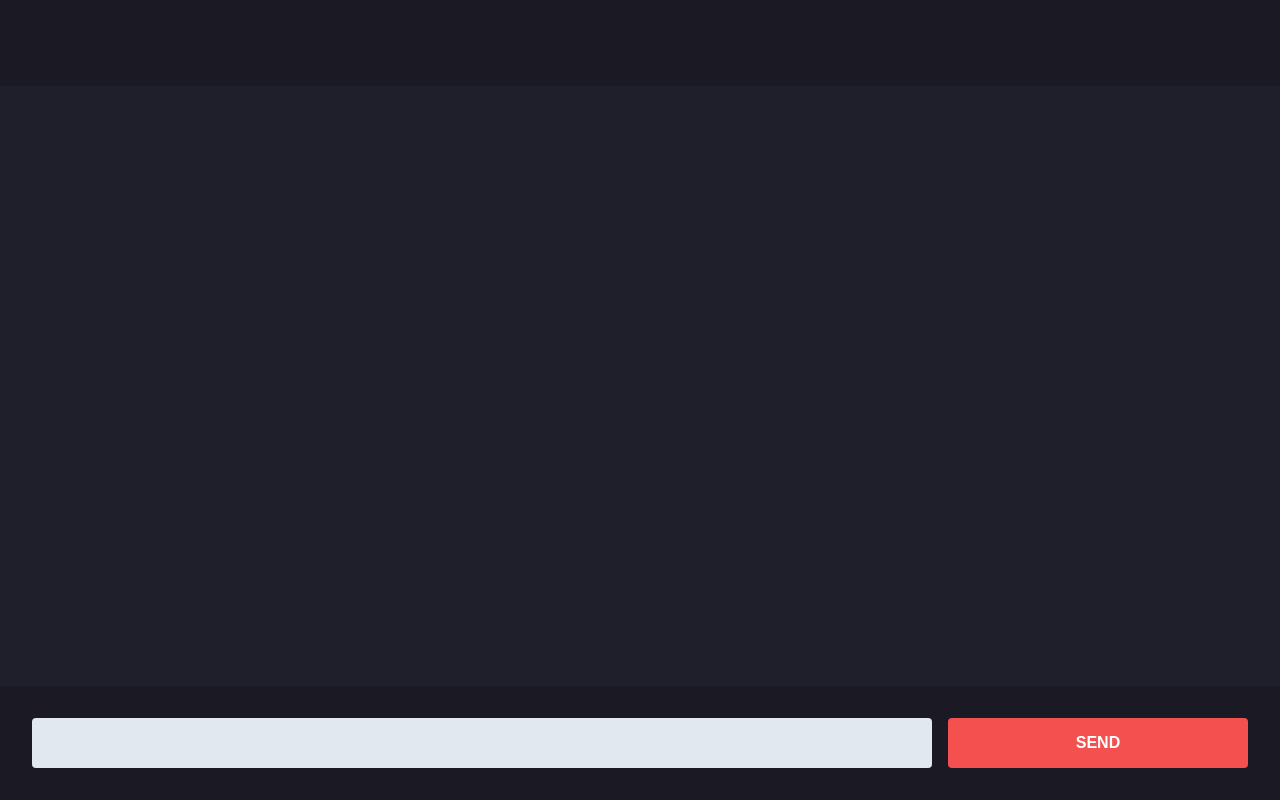
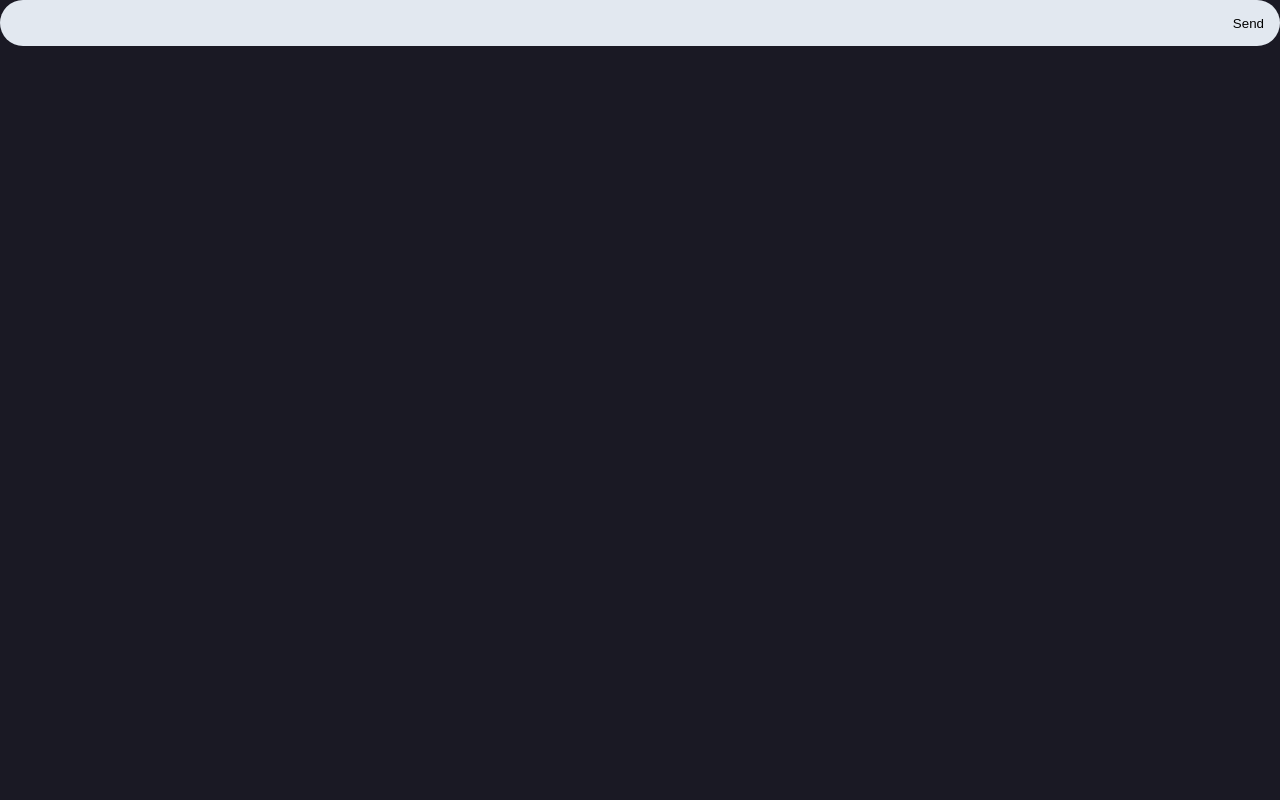
Before and after one commit to Ut-Devs/open-chat, a Vue app: page /chat in a window 1280 px wide. Built offline with nearby package versions, Linux system fonts and the light colour scheme.

Commit message:
fix: eslint and start new components structures

```diff
--- a/src/Views/Private/Chat/Chat.scss
+++ b/src/Views/Private/Chat/Chat.scss
@@ -8,41 +8,4 @@
 		background-color: var(--background-primary-dark);
 		filter: brightness(1.2);
 	}
-
-	&__send-message {
-		display: grid;
-		grid-template-columns: 3fr 1fr;
-		padding: var(--spacing-lg);
-		column-gap: var(--spacing-sm);
-
-		&__input {
-			background-color: var(--background-primary-light);
-			border: none;
-			border-radius: 0.4rem;
-			padding: var(--spacing-sm) var(--spacing-md);
-			font-size: 1.6rem;
-			color: var(--text-color-primary);
-
-			&::placeholder {
-				color: var(--text-color-primary);
-			}
-		}
-
-		&__button {
-			background-color: var(--color-primary);
-			color: var(--text-color-primary);
-			border: none;
-			border-radius: 0.4rem;
-			padding: var(--spacing-sm) var(--spacing-md);
-			font-size: 1.6rem;
-			font-weight: bold;
-			text-transform: uppercase;
-			cursor: pointer;
-			transition: all 0.2s ease-in-out;
-
-			&:hover {
-				background-color: var(--color-secondary);
-			}
-		}
-	}
 }
--- a/src/Views/Private/Chat/Chat.vue
+++ b/src/Views/Private/Chat/Chat.vue
@@ -1,12 +1,25 @@
+import SendMessageInput from
+'./components/SendMessageInput/SendMessageInput.vue';
+
 <template>
 	<div class="chat">
 		<nav class="chat__header"></nav>
 		<section class="chat__body"></section>
-		<div class="chat__send-message">
-			<input type="text" class="chat__send-message__input" />
-			<button class="chat__send-message__button">Send</button>
+		<div class="chat__form">
+			<SendMessageInput />
 		</div>
 	</div>
 </template>
 
-<style src="./Chat.scss" lang="scss" />
+<script lang="ts">
+import SendMessageInput from './components/SendMessageInput/SendMessageInput.vue'
+import { defineComponent } from 'vue'
+
+export default defineComponent({
+	components: {
+		SendMessageInput,
+	},
+})
+</script>
+
+<styles src="./Chat.scss" lang="scss" />
--- /dev/null
+++ b/src/Views/Private/Chat/components/SendMessageInput/SendMessageInput.scss
@@ -0,0 +1,41 @@
+.wrapper{
+  display: flex;
+  background-color: var(--background-primary-light);
+  grid-template-columns: 3fr 1fr;
+  border-radius: 10rem;
+  column-gap: var(--spacing-sm);
+  padding-left: var(--spacing-xl);
+  padding-right: var(--spacing-sm);
+  transition: outline .2s ease-in-out;
+
+  &:focus-within {
+    outline: 0.3rem solid var(--color-secondary);
+  }
+
+  &__input {
+    flex: 1;
+    background: none;
+    border: none;
+    border-radius: 0.4rem;
+    font-size: 2rem;
+    resize: none;
+    color: #000;
+
+    &:focus-within {
+      outline: none;
+    }
+
+    &::placeholder {
+      color: var(--text-color-primary);
+    }
+  }
+
+  &__button {
+    background: none;
+    border: none;
+
+    &:hover {
+      background-color: var(--color-secondary);
+    }
+  }
+}
--- /dev/null
+++ b/src/Views/Private/Chat/components/SendMessageInput/SendMessageInput.vue
@@ -0,0 +1,8 @@
+<template>
+	<div class="wrapper">
+		<textarea class="wrapper__input" />
+		<button class="wrapper__button">Send</button>
+	</div>
+</template>
+
+<style scoped lang="scss" src="./SendMessageInput.scss" />
```
Also changed, not shown: .eslintrc.cjs, .lintstagedrc.json.
